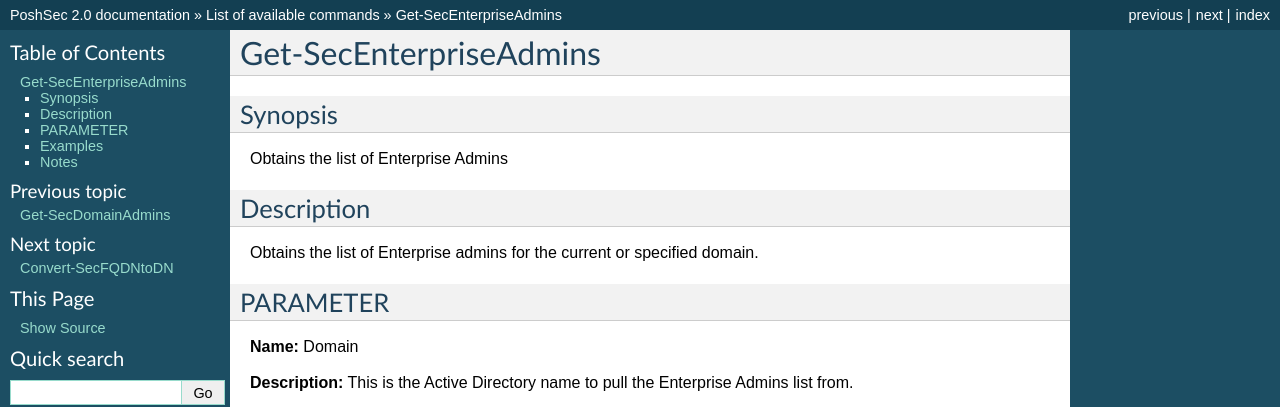
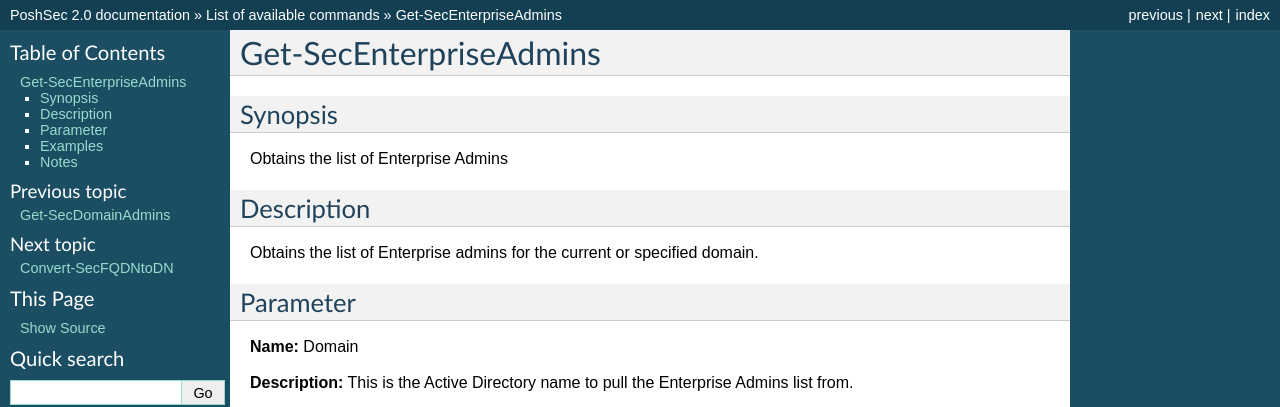
Before and after one commit to PoshSec/PoshSecDocs, a Sphinx documentation site: the page built from source/account-monitoring/getsecenterpriseadmins.rst, in a window 1280 px wide. Shown: the top 407 px of the page. Built offline with Sphinx 7.4.7, drawn with Linux system fonts in a browser that asks for light colours.

```diff
--- a/source/account-monitoring/getsecdomainadmins.rst
+++ b/source/account-monitoring/getsecdomainadmins.rst
@@ -1,5 +1,5 @@
 Get-SecDomainAdmins
-================
+===================
 
 Synopsis
 --------
@@ -11,7 +11,7 @@ Description
 
 Obtains the list of domain admins for the current or specified domain.
 
-PARAMETER
+Parameter
 ---------
 
 **Name:** Domain
--- a/source/account-monitoring/getsecenterpriseadmins.rst
+++ b/source/account-monitoring/getsecenterpriseadmins.rst
@@ -11,7 +11,7 @@ Description
 
 Obtains the list of Enterprise admins for the current or specified domain.
 
-PARAMETER
+Parameter
 ---------
 
 **Name:** Domain
--- a/source/utility/convertfqdntodn.rst
+++ b/source/utility/convertfqdntodn.rst
@@ -1,5 +1,5 @@
 Convert-SecFQDNtoDN
-================
+===================
 
 Synopsis
 ---------
```
